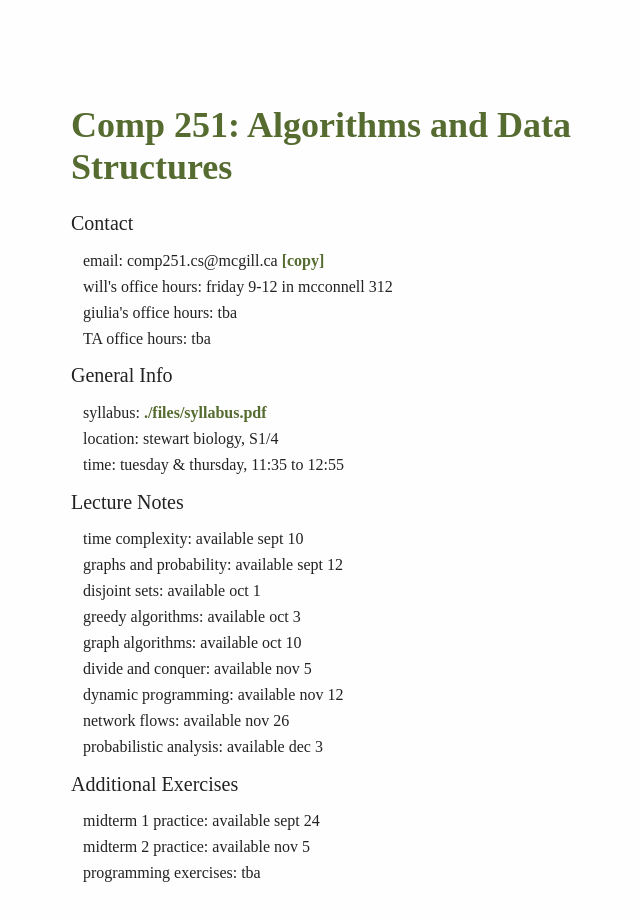
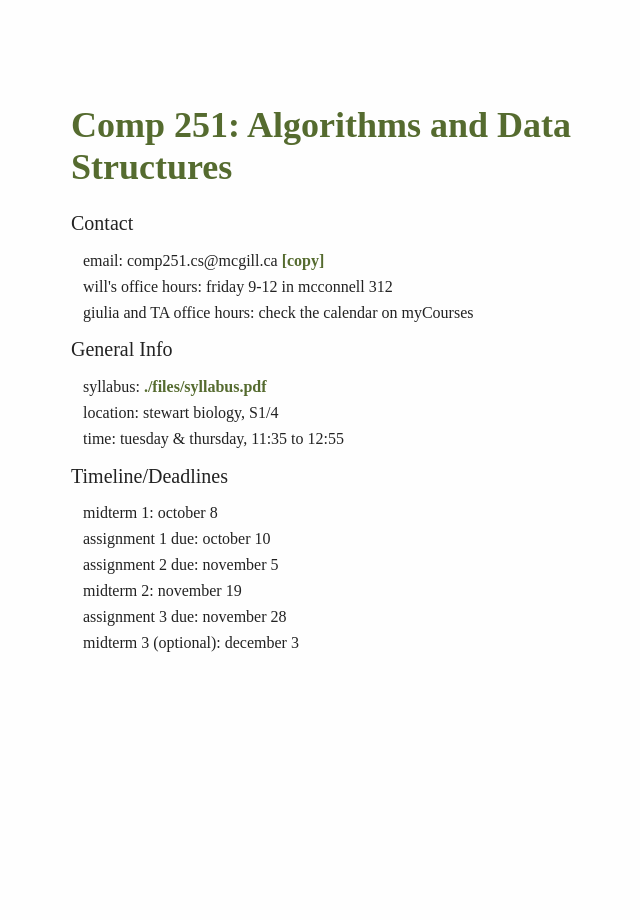
Before and after one commit to willzahary/personal-website, a React (Create React App) app: page /comp251 in a window 1280 px wide. Shown: the top 920 px of the page, without its empty margins (249-889 px from the left). After the commit the page ends 800 px from the top, so only its background shows below. Built offline with nearby package versions, Linux system fonts and the light colour scheme; a web font is replaced by a local one.

Commit message:
added music page, changed comp251 page

```diff
--- a/src/components/Main.jsx
+++ b/src/components/Main.jsx
@@ -3,11 +3,13 @@ import { Landing } from '../pages/Landing';
 import { NotFound } from '../pages/NotFound';
 import { useRoutes } from 'react-router-dom';
 import { Comp251 } from '../pages/Comp251';
+import { Music } from '../pages/Music';
 
 export const Main = () => {
     let routes = useRoutes([
         { path: "/", element: <Landing /> },
         { path: "/comp251", element: <Comp251 /> },
+        { path: "/music", element: <Music />},
         { path: "*", element: <NotFound /> }
       ]);
     return routes;
--- a/src/pages/Comp251.jsx
+++ b/src/pages/Comp251.jsx
@@ -28,10 +28,7 @@ export const Comp251 = () => {
             will's office hours: friday 9-12 in mcconnell 312
           </li>
           <li>
-            giulia's office hours: tba
-          </li>
-          <li>
-            TA office hours: tba
+            giulia and TA office hours: check the calendar on myCourses
           </li>
         </ul>
 
@@ -48,47 +45,25 @@ export const Comp251 = () => {
           </li>
         </ul>
 
-        <h2>Lecture Notes</h2>
+        <h2>Timeline/Deadlines</h2>
         <ul className="comp251-notes">
           <li>
-            time complexity: available sept 10
+            midterm 1: october 8
           </li>
           <li>
-            graphs and probability: available sept 12
+            assignment 1 due: october 10
           </li>
           <li>
-            disjoint sets: available oct 1
+            assignment 2 due: november 5
           </li>
           <li>
-            greedy algorithms: available oct 3
+            midterm 2: november 19
           </li>
           <li>
-            graph algorithms: available oct 10
+            assignment 3 due: november 28
           </li>
           <li>
-            divide and conquer: available nov 5
-          </li>
-          <li>
-            dynamic programming: available nov 12
-          </li>
-          <li>
-            network flows: available nov 26
-          </li>
-          <li>
-            probabilistic analysis: available dec 3
-          </li>
-        </ul>
-
-        <h2>Additional Exercises</h2>
-        <ul className="comp251-exercises">
-          <li>
-            midterm 1 practice: available sept 24
-          </li>
-          <li>
-            midterm 2 practice: available nov 5
-          </li>
-          <li>
-            programming exercises: tba
+            midterm 3 (optional): december 3
           </li>
         </ul>
       </div>
--- a/src/pages/Landing.jsx
+++ b/src/pages/Landing.jsx
@@ -8,7 +8,7 @@ export const Landing = () => {
                 <h1>Will Zahary</h1>
                 <p>I'm a software engineer and computer science graduate student at McGill University under the supervision of <a target="_blank" rel="noopener noreferrer" href="http://luc.devroye.org">Luc Devroye</a>. My research interests are <a target="_blank" rel="noopener noreferrer" href="https://en.wikipedia.org/wiki/Branching_process">branching processes</a> and <a target="_blank" rel="noopener noreferrer" href="https://en.wikipedia.org/wiki/Distributed_computing">distributed computing</a>.</p>
                 <p>I'm lecturing <a target="_blank" rel="noopener noreferrer" href="https://www.mcgill.ca/study/2024-2025/courses/comp-251">COMP 251</a> with Giulia Alberini this Fall.</p>
-                <p className="landing-cities">I'm originally from <a className='map' target="_blank" rel="noopener noreferrer" href="https://www.google.com/maps/place/Edmonton,+AB+T6J">Edmonton</a>, but I live in <a target="_blank" rel="noopener noreferrer" href="https://www.google.com/maps/place/Mile+End,+Montreal,+QC">Montreal</a> right now.</p>
+                <p className="landing-cities">I'm originally from <a className='map' target="_blank" rel="noopener noreferrer" href="https://www.google.com/maps/place/Edmonton,+AB+T6J">Edmonton</a>, but I live in <a target="_blank" rel="noopener noreferrer" href="https://www.google.com/maps/place/Mile+End,+Montreal,+QC">Montreal</a> right now. I'm moving to <a target="_blank" rel="noopener noreferrer" href="https://www.google.com/maps/place/San+Francisco,+CA,+USA">San Francisco</a> indefinitely in September 2025.</p>
                 <Links />
             </div>
             <div className="landing-image">
--- /dev/null
+++ b/src/pages/Music.jsx
@@ -0,0 +1,21 @@
+import React from "react"
+
+export const Music = () => {
+    return (
+        <div className="landing">
+            <div className="landing-text">
+                <h1>Music</h1>
+                <p>My last.fm profile: <a href="https://www.last.fm/user/willzahary">willzahary</a></p>
+                <p>Some of my favorite albums lately:</p>
+                <ul>
+                  <li>The New Sound by Geordie Greep</li>
+                  <li>Basspunk by Bassvictim</li>
+                  <li>Public Strain by Women</li>
+                  <li>Mezzanine by Massive Attack</li>
+                  <li>Sister by Sonic Youth</li>
+                  <li>Vespertine by Björk</li>
+                </ul>
+            </div>
+        </div>
+    )
+}
```
